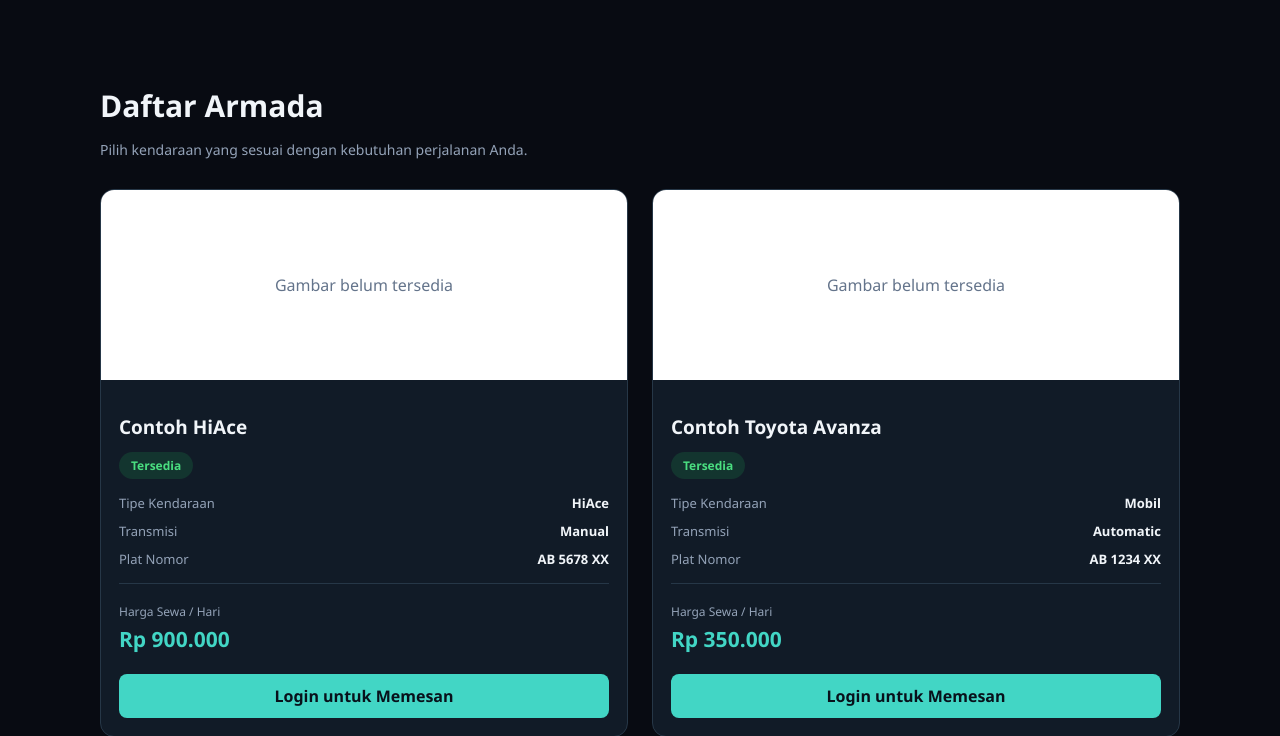
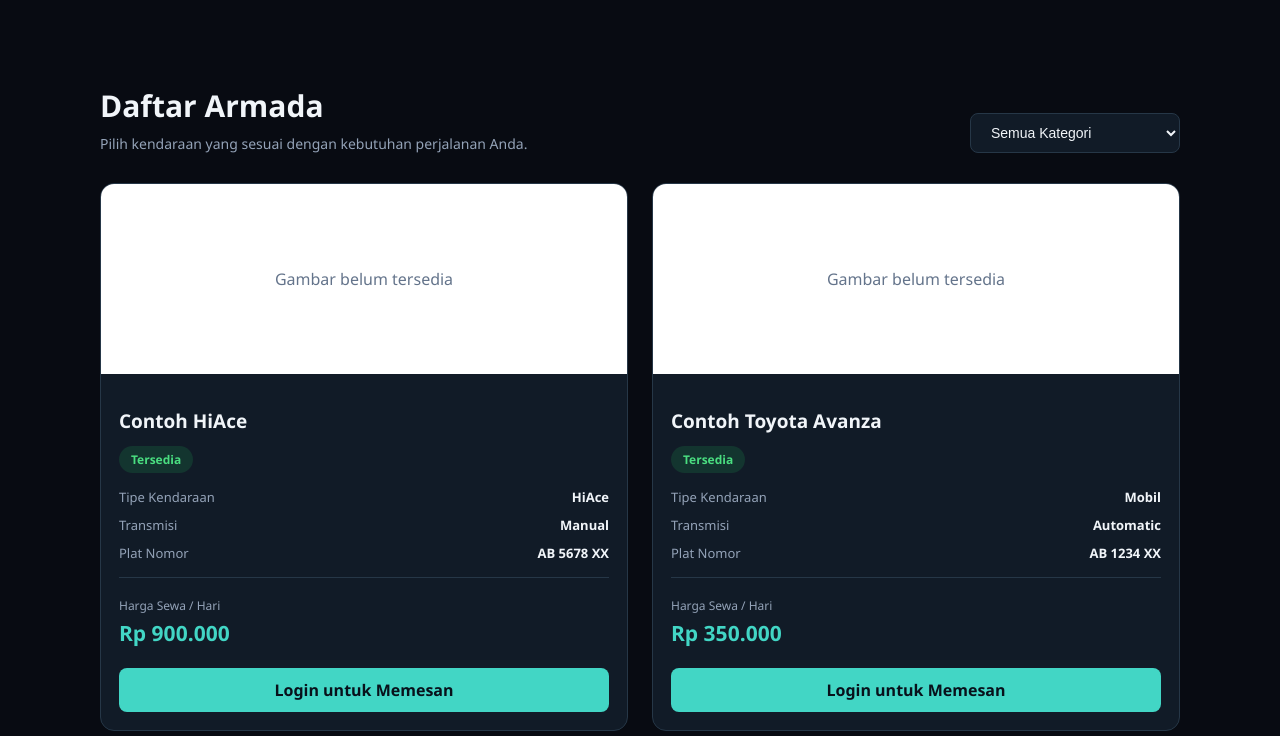
Before and after one commit to MstrMind62/PenyewaanKendaraan, a Laravel app: page /armada in a window 1280 px wide. Shown: the part 83-819 px from the top of the page. Run offline with Laravel 12, Linux system fonts and the light colour scheme; data comes from the database, SQL or seed files in the repository.

Commit message:
landing page ada gambar, nambah dropdown buat kendaraan motor dan travel(blm ditambah lebih lanjut, sama admin nambah armada bisa pake gambar as well(via link drive, tanya dito soal itu)

```diff
--- a/app/Http/Controllers/RentalController.php
+++ b/app/Http/Controllers/RentalController.php
@@ -532,23 +532,7 @@ class RentalController extends Controller
         return view('admin.armada', compact('armadas'));
     }
 
-    public function saveArmada(Request $r)
-    {
-        abort_unless(session('role') === 'admin', 403);
 
-        $d = $r->validate([
-            'nama_kendaraan' => 'required|string|max:120',
-            'tipe' => 'required|string|max:50',
-            'harga_sewa' => 'required|numeric|min:0',
-            'stok' => 'required|integer|min:1|max:1000',
-            'transmisi' => 'nullable|string|max:40',
-            'status_ketersediaan' => 'required|in:tersedia,disewa,perawatan',
-        ]);
-
-        Armada::create($d);
-
-        return back()->with('success', 'Data armada berhasil ditambahkan.');
-    }
 
     public function deleteArmada(Armada $armada)
     {
@@ -887,11 +871,6 @@ public function updateArmadaStatus(Request $r, Armada $armada)
         );
     }
 
-    /*
-    |--------------------------------------------------------------------------
-    | LAPORAN PENYEWAAN
-    |--------------------------------------------------------------------------
-    */
 
     public function rentalReports(Request $request)
     {
--- a/resources/views/armada/index.blade.php
+++ b/resources/views/armada/index.blade.php
@@ -1,4 +1,3 @@
-
 @extends('layouts.app')
 
 @section('title', 'Daftar Armada')
@@ -23,7 +22,12 @@
     }
 
     .armada-header {
+        display: flex;
+        justify-content: space-between;
+        align-items: flex-end;
         margin-bottom: 30px;
+        flex-wrap: wrap;
+        gap: 15px;
     }
 
     .armada-header h1 {
@@ -35,6 +39,24 @@
     .armada-header p {
         color: var(--dash-muted);
         font-size: 14px;
+        margin: 0;
+    }
+
+    /* Styling Filter Dropdown */
+    .filter-form select {
+        background: var(--dash-panel);
+        color: var(--dash-text);
+        border: 1px solid #263747;
+        padding: 10px 16px;
+        border-radius: 8px;
+        font-size: 14px;
+        outline: none;
+        cursor: pointer;
+        transition: 0.2s;
+    }
+
+    .filter-form select:focus {
+        border-color: var(--dash-teal);
     }
 
     .grid {
@@ -163,6 +185,7 @@
         color: var(--dash-muted);
         background: var(--dash-panel);
         border-radius: 12px;
+        grid-column: 1 / -1;
     }
 
     @media (max-width: 600px) {
@@ -179,8 +202,19 @@
 <div class="armada-container">
 
     <div class="armada-header">
-        <h1>Daftar Armada</h1>
-        <p>Pilih kendaraan yang sesuai dengan kebutuhan perjalanan Anda.</p>
+        <div>
+            <h1>Daftar Armada</h1>
+            <p>Pilih kendaraan yang sesuai dengan kebutuhan perjalanan Anda.</p>
+        </div>
+
+        <!-- Form Dropdown Filter Kategori -->
+        <form method="GET" action="{{ route('armada.index') }}" class="filter-form">
+            <select name="kategori" onchange="this.form.submit()">
+                <option value="">Semua Kategori</option>
+                <option value="Motor" {{ request('kategori') == 'Motor' ? 'selected' : '' }}>Kendaraan Motor</option>
+                <option value="Travel" {{ request('kategori') == 'Travel' ? 'selected' : '' }}>Kendaraan Travel / Mobil</option>
+            </select>
+        </form>
     </div>
 
     @if(session('success'))
@@ -300,7 +334,7 @@
         @empty
             <div class="empty-state">
                 <h3>Belum Ada Armada</h3>
-                <p>Data kendaraan belum tersedia.</p>
+                <p>Data kendaraan untuk kategori ini belum tersedia.</p>
             </div>
         @endforelse
 
```
Also changed, not shown: app/Http/Controllers/ArmadaController.php (+18 -3 lines), resources/views/admin/armada.blade.php (+13 -0 lines), resources/views/home.blade.php (+21 -34 lines).
